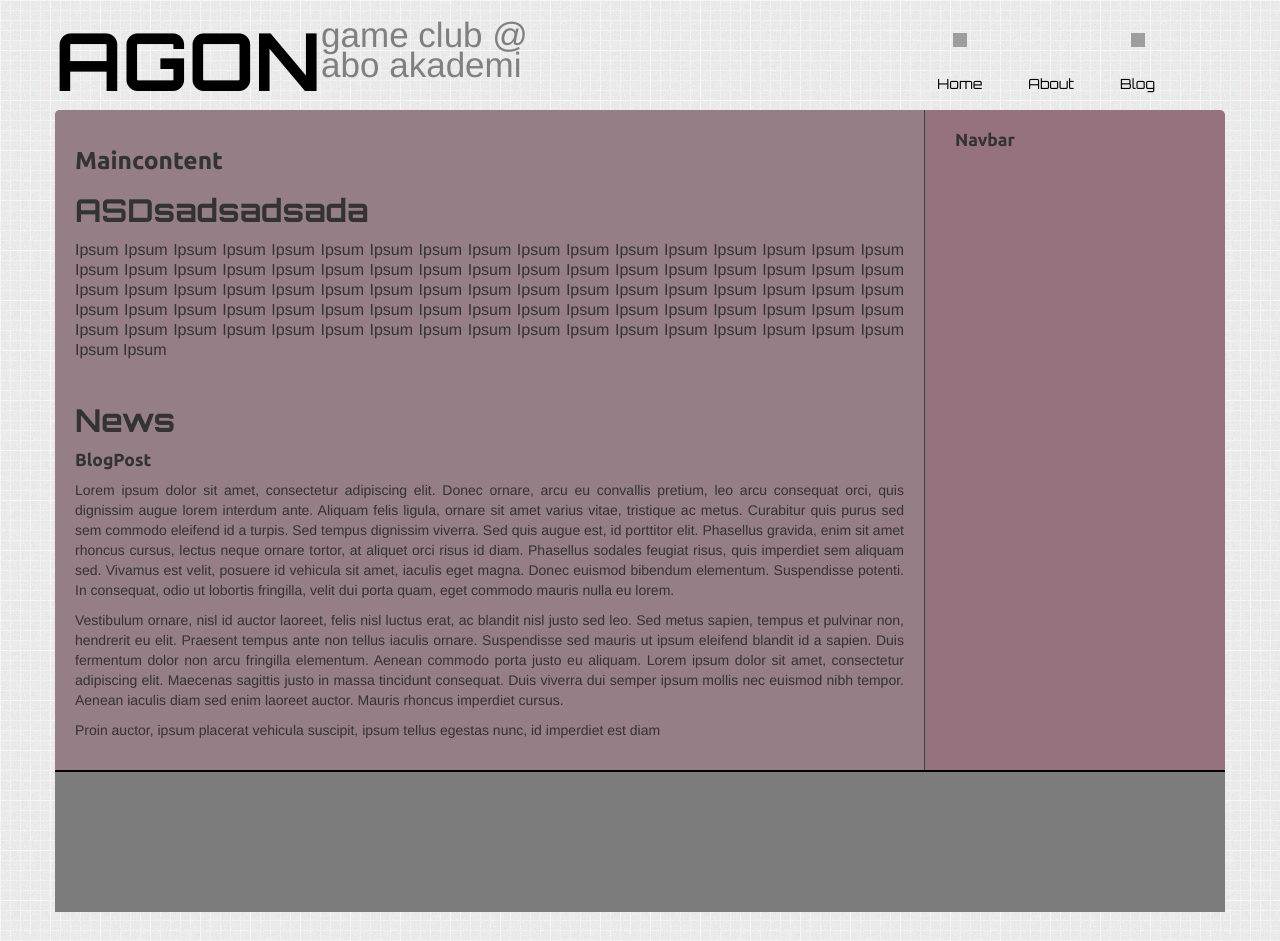
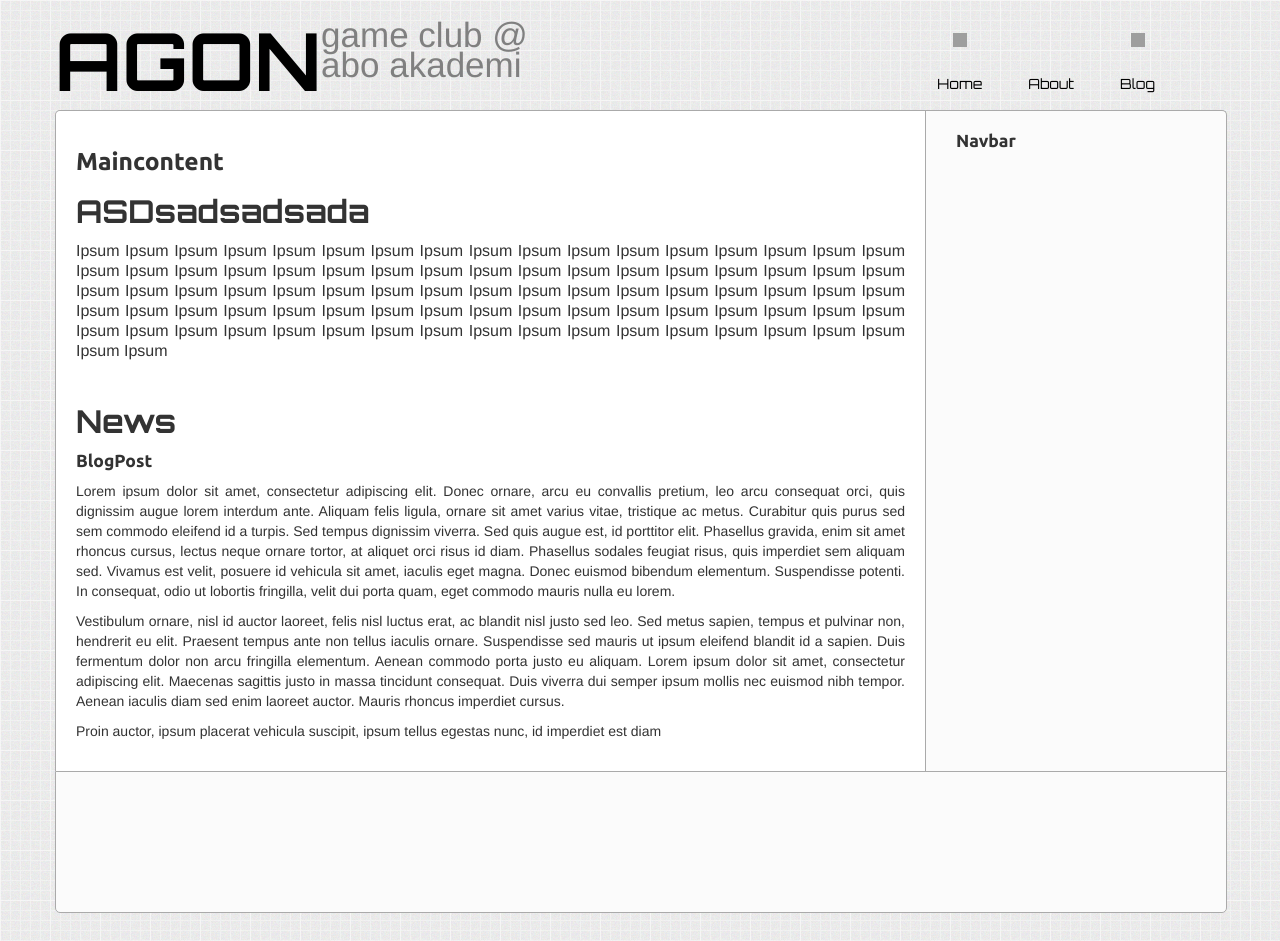
Before and after one commit to danielwarna/abogameclub, a Jekyll site: the page built from index.html, in a window 1280 px wide. Built offline with Jekyll 4.4.1, drawn with Linux system fonts in a browser that asks for light colours; nearby versions of some CDN libraries; grey boxes are pictures that could not be loaded.

Commit message:
Switched from the debugging box colors to a more subtle setup, add them when debugging.

```diff
--- a/css/main.css
+++ b/css/main.css
@@ -14,31 +14,34 @@ h3,h4 {
 
 .maincontent {
 	min-height: 35em !important ;
-	background-color: #967e87;
-	border-right: solid 1px #404040;
+	background-color: #fff;
+	border-right: solid 1px #aaa;
 	padding: 20px;
 	border-top-left-radius: 5px;
 }
 
 .sidebar {
-	background-color: #96727F;
 	margin-top: 10px;
 }
 
 .abc {
-	background-color: #96727F;
+	background-color: #fbfbfb;
 	min-height: 10em;
+	text-align: justify;
+	clear: both;
+	border: 1px solid #aaa;
+	border-bottom: 0;
 	border-top-right-radius: 5px;
 	border-top-left-radius: 5px;
-	text-align: justify;
-	clear: both;
-
 }
 
 .footer {
-	background-color: #7c7c7c;
+	background-color: #fbfbfb;
 	height: 10em;
-	border-top: solid 2px black;
+	margin-bottom: 2em;
+	border: solid 1px #aaa;
+	border-bottom-right-radius: 5px;
+	border-bottom-left-radius: 5px;
 }
 
 .hello {
```
